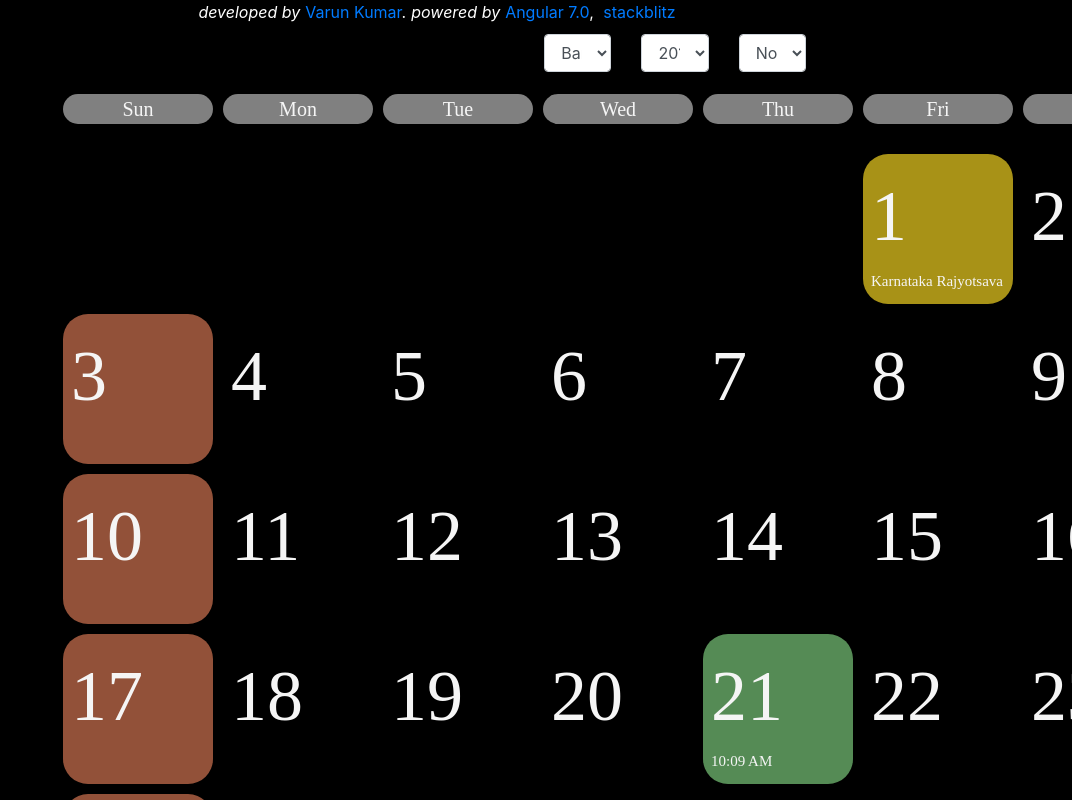
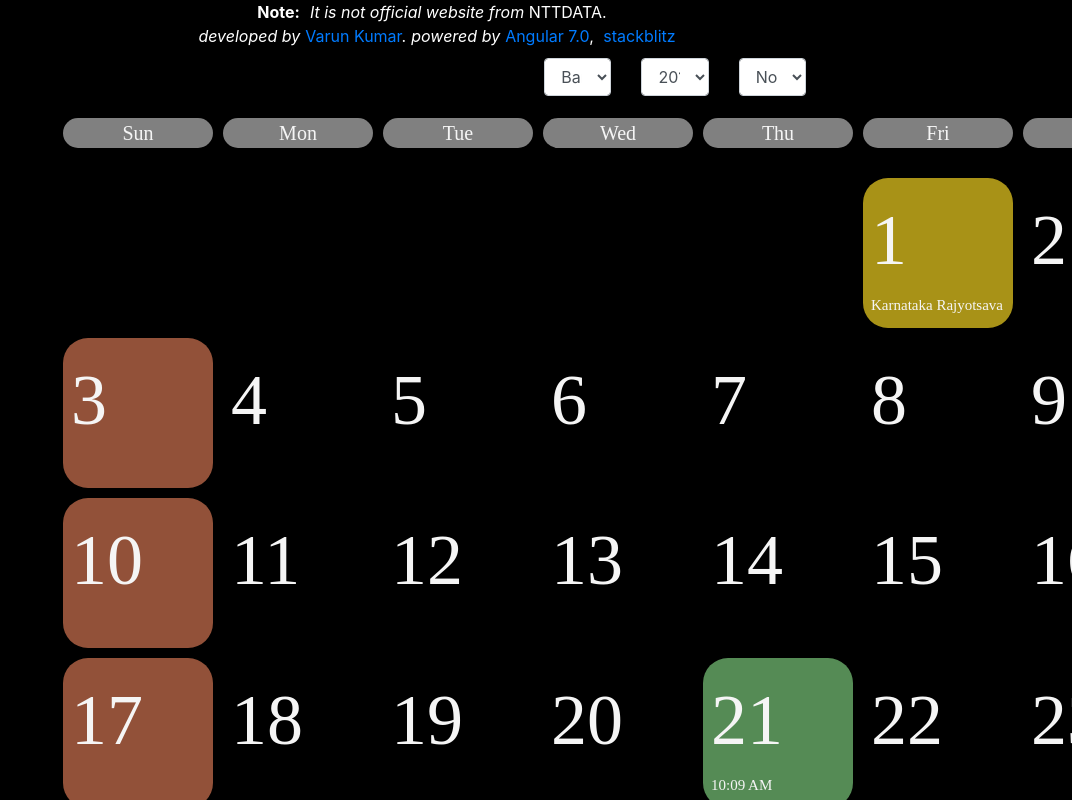
Before and after one commit to varund29/angular-calendar, an Angular app: page / in a window 1280 px wide. Shown: the top 800 px of the page, without its empty margins (208-1280 px from the left). Built offline with nearby package versions, Linux system fonts and the light colour scheme.

Commit message:
1 file modified

```diff
--- a/src/app/app.component.html
+++ b/src/app/app.component.html
@@ -4,7 +4,7 @@
     {{ title }}!
   </h1>
  </div>
-<div style="text-align:center;color:white;display:none;"><b>Note:</b><i style="margin-left:10px;">It is not official website from</i> NTTDATA.</div>
+<div style="text-align:center;color:white;"><b>Note:</b><i style="margin-left:10px;">It is not official website from</i> NTTDATA.</div>
 <div style="text-align:center;color:white;"><i style="margin-left:10px;margin-right:5px;">developed by</i> <a href='https://github.com/varund29'>Varun Kumar</a>.<i style="margin-left:5px;margin-right:5px;">powered by</i> <a href='https://angular.io/'>Angular 7.0</a>, <a style="margin-left:5px;"href='https://stackblitz.com/'>stackblitz</a></div>
 
 <router-outlet>
```
